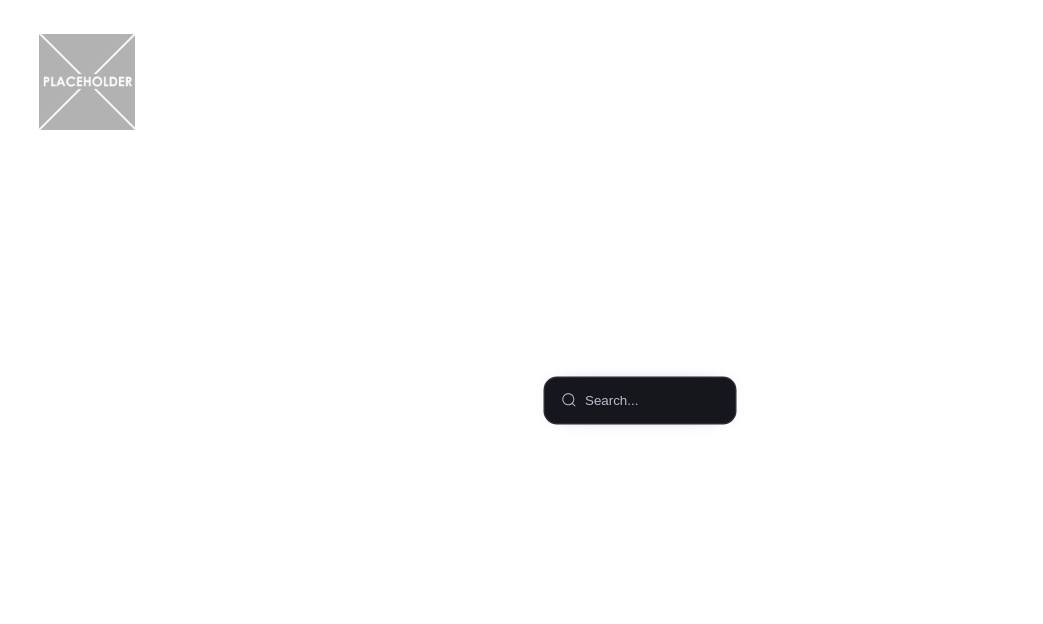
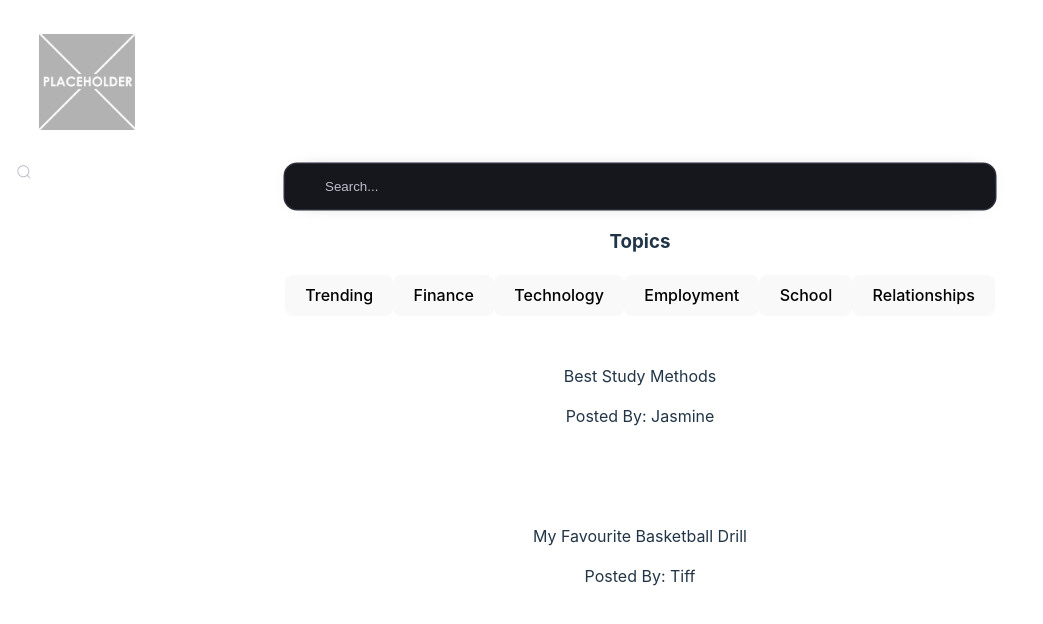
Before and after one commit to Jasmineleeyt/BuildingBlocks, a React (Vite) app: page /discussions in a window 1280 px wide. Shown: the top 624 px of the page, without its empty margins (0-1043 px from the left). Built offline with nearby package versions, Linux system fonts and the light colour scheme.

Commit message:
Add elements for page

```diff
--- a/src/pages/DiscussionPage.jsx
+++ b/src/pages/DiscussionPage.jsx
@@ -4,13 +4,38 @@ import styled from 'styled-components';
 
 const DiscussionPage = () => {
   return (
-      <div className="group">
-        <svg viewBox="0 0 24 24" aria-hidden="true" className="search-icon">
-          <g>
-            <path d="M21.53 20.47l-3.66-3.66C19.195 15.24 20 13.214 20 11c0-4.97-4.03-9-9-9s-9 4.03-9 9 4.03 9 9 9c2.215 0 4.24-.804 5.808-2.13l3.66 3.66c.147.146.34.22.53.22s.385-.073.53-.22c.295-.293.295-.767.002-1.06zM3.5 11c0-4.135 3.365-7.5 7.5-7.5s7.5 3.365 7.5 7.5-3.365 7.5-7.5 7.5-7.5-3.365-7.5-7.5z" />
-          </g>
-        </svg>
+      <div>
+        <div className='searchBar'>
+          <svg viewBox="0 0 24 24" aria-hidden="true" className="search-icon">
+            <g>
+              <path d="M21.53 20.47l-3.66-3.66C19.195 15.24 20 13.214 20 11c0-4.97-4.03-9-9-9s-9 4.03-9 9 4.03 9 9 9c2.215 0 4.24-.804 5.808-2.13l3.66 3.66c.147.146.34.22.53.22s.385-.073.53-.22c.295-.293.295-.767.002-1.06zM3.5 11c0-4.135 3.365-7.5 7.5-7.5s7.5 3.365 7.5 7.5-3.365 7.5-7.5 7.5-7.5-3.365-7.5-7.5z" />
+            </g>
+          </svg>
         <input id="query" className="input" type="search" placeholder="Search..." name="searchbar" />
+        </div>
+        <div className='topicList'>
+          <h3 className='topics'>Topics</h3>
+            <button>Trending</button>
+            <button>Finance</button>
+            <button>Technology</button>
+            <button>Employment</button>
+            <button>School</button>
+            <button>Relationships</button>
+        </div>
+        <div className='discussionList'>
+          <div className="card">
+            <div className="card-details">
+              <p className="text-title">Best Study Methods</p>
+              <p className="text-body">Posted By: Jasmine</p>
+            </div>
+          </div>
+          <div className="card">
+            <div className="card-details">
+              <p className="text-title">My Favourite Basketball Drill</p>
+              <p className="text-body">Posted By: Tiff</p>
+            </div>
+          </div>
+        </div>
       </div>
   );
 }
```
